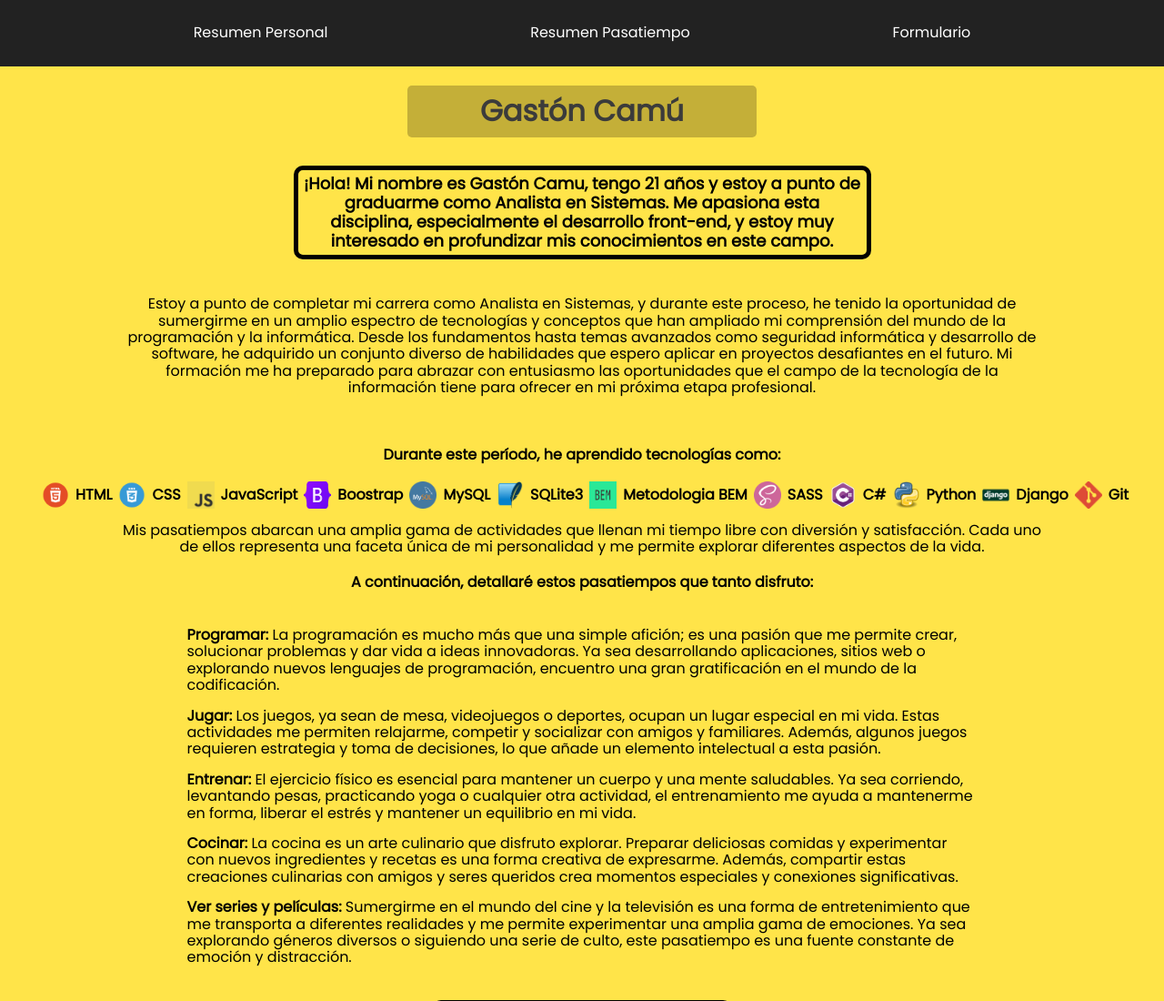
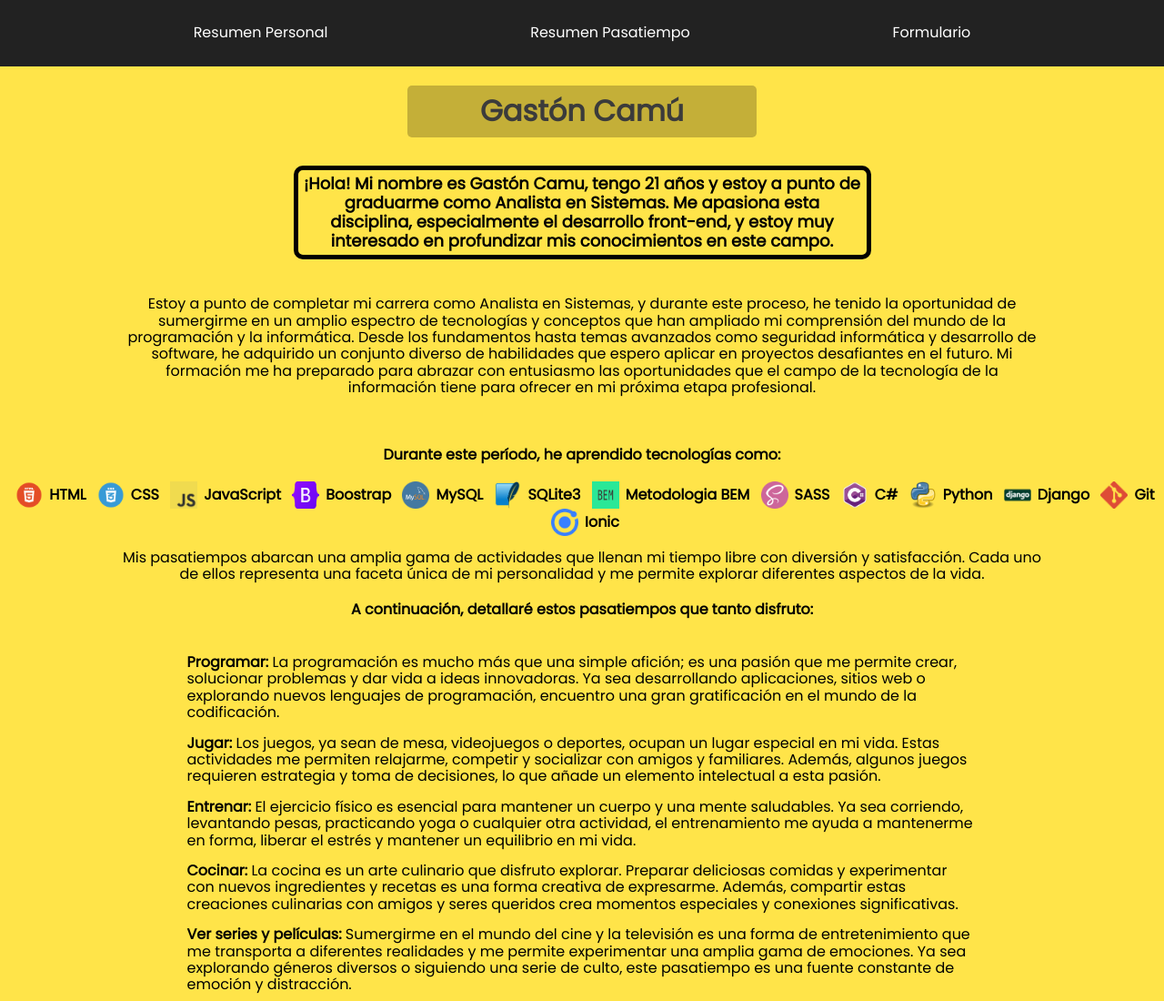
Before and after one commit to BuGast/ISDM-Desarrollo-Web-Portfolio, a plain HTML site: page index.html in a window 1280 px wide. Shown: the top 1100 px of the page at 91% size. Drawn offline with Linux system fonts and the light colour scheme.

Commit message:
Se agrego ionic en tecnologias

```diff
--- a/index.html
+++ b/index.html
@@ -43,6 +43,7 @@
                         <li><img src="./assets/img/logo python.png" alt="logo Python">Python</li>
                         <li><img src="./assets/img/logo django.png" alt="logo Django">Django</li>
                         <li><img src="./assets/img/logo git.png" alt="logo git">Git</li>
+                        <li><img src="./assets/img/logo ionic.avif" alt="logo ionic">Ionic</li>
                     </ul>
                 </div>
             </section>
```
Also changed, not shown: assets/img/logo ionic.avif (added).
